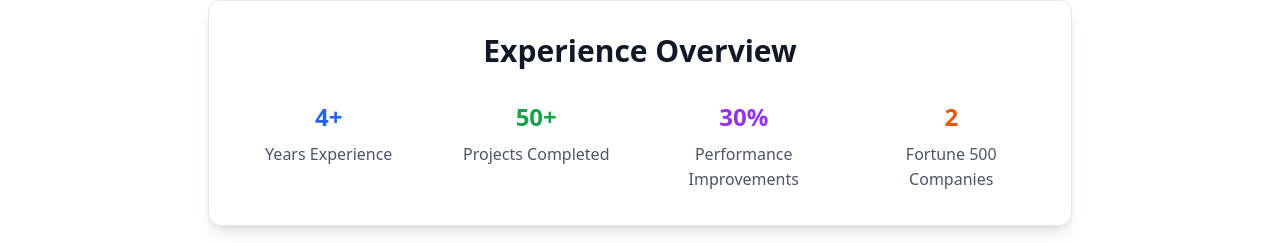
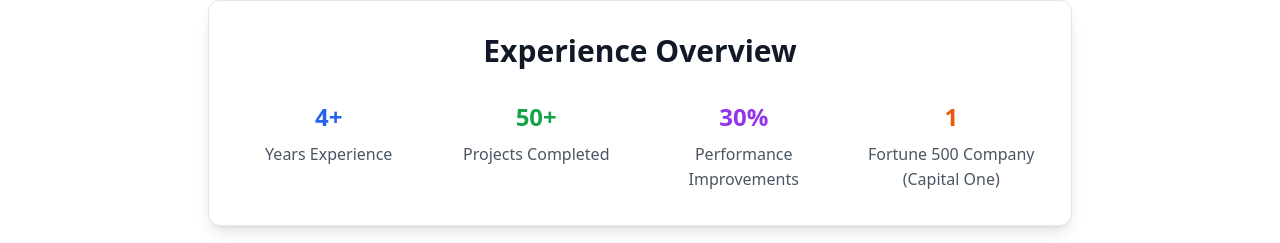
Before and after one commit to leegutierrez7/lysandergutierrez-website, a Next.js app: page /about in a window 1280 px wide. Shown: the part 1198-1441 px from the top of the page. Built offline with nearby package versions, Linux system fonts and the light colour scheme.

Commit message:
feat: update AnimatedCounter and specify Fortune 500 Company in AboutPage

```diff
--- a/app/about/page.tsx
+++ b/app/about/page.tsx
@@ -117,9 +117,9 @@
                         </div>
                         <div className="space-y-2">
                             <div className="text-orange-600 dark:text-orange-400">
-                                <AnimatedCounter end={2} />
+                                <AnimatedCounter end={1} />
                             </div>
-                            <p className="text-gray-600 dark:text-gray-400 font-medium">Fortune 500 Companies</p>
+                            <p className="text-gray-600 dark:text-gray-400 font-medium">Fortune 500 Company (Capital One)</p>
                         </div>
                     </div>
                 </div>
```
